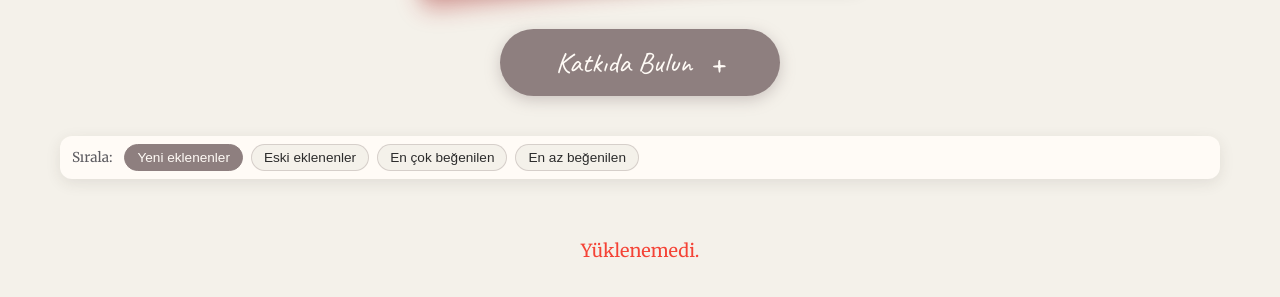
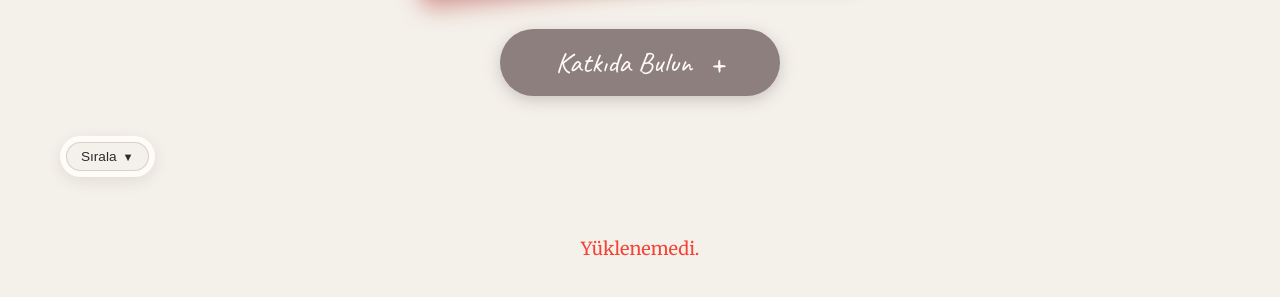
Before and after one commit to oktayelb/yenisozcukler, a Django app: page / in a window 1280 px wide. Shown: the part 241-538 px from the top of the page. Run offline with Django 5.2, Linux system fonts and the light colour scheme; data that the repository does not hold is empty; some libraries are stand-ins or nearby versions.

Commit message:
improved sort bar,, still needs improvement.
Added appbar look on scrool.

```diff
--- a/static/css/components.css
+++ b/static/css/components.css
@@ -128,20 +128,90 @@
 /* SORT BAR (WORDS LIST) */
 .sort-bar {
     background: var(--card-bg);
-    border-radius: 12px;
-    padding: 8px 12px;
+    border-radius: 50px;
+    padding: 6px;
     margin-bottom: var(--spacing-md);
     display: inline-flex;
-    flex-wrap: wrap;
+    /* Changed to min-content to ensure it wraps tightly around visible children */
+    width: max-content;
+    align-items: center;
+    box-shadow: var(--shadow-sm);
+    transition: all 0.5s cubic-bezier(0.25, 1, 0.5, 1);
+    overflow: hidden;
+}
+
+.sort-bar:not(.collapsed) {
+    padding-right: 16px;
+}
+
+.sort-bar.collapsed {
+    padding-right: 6px;
+}
+
+.sort-toggle-btn {
+    border: 1px solid var(--border-light);
+    background: var(--input-bg);
+    color: var(--text-main);
+    border-radius: 999px;
+    padding: 6px 14px;
+    font-size: 0.85rem;
+    cursor: pointer;
+    display: inline-flex;
+    align-items: center;
+    gap: 6px;
+    white-space: nowrap;
+    flex-shrink: 0; /* Prevents the button from squishing during animation */
+    transition: all 0.2s ease;
+}
+
+.sort-toggle-btn:hover {
+    border-color: var(--accent);
+    color: var(--accent);
+}
+
+.sort-toggle-icon {
+    display: inline-block;
+    font-size: 0.7rem;
+    transform-origin: center;
+    transition: transform 0.4s ease;
+}
+
+.sort-bar:not(.collapsed) .sort-toggle-icon {
+    transform: rotate(180deg);
+}
+
+.sort-options {
+    display: inline-flex;
+    flex-wrap: nowrap;
     align-items: center;
     gap: 8px;
-    box-shadow: var(--shadow-sm);
+    max-width: 800px;
+    margin-left: 8px;
+    opacity: 1;
+    /* Added visibility to prevent interaction/spacing issues when hidden */
+    visibility: visible;
+    overflow: hidden;
+    transition:
+        max-width 0.5s cubic-bezier(0.25, 1, 0.5, 1),
+        opacity 0.4s ease,
+        margin-left 0.5s cubic-bezier(0.25, 1, 0.5, 1),
+        visibility 0.5s;
 }
+
+.sort-bar.collapsed .sort-options {
+    max-width: 0;
+    margin-left: 0;
+    opacity: 0;
+    visibility: hidden;
+}
+
 .sort-label {
     font-size: 0.85rem;
     color: var(--text-muted);
-    margin-right: 4px;
+    margin-right: 2px;
+    white-space: nowrap;
 }
+
 .sort-btn {
     border: 1px solid var(--border-light);
     background: var(--input-bg);
@@ -150,12 +220,15 @@
     padding: 5px 12px;
     font-size: 0.85rem;
     cursor: pointer;
+    white-space: nowrap;
     transition: all 0.2s ease;
 }
+
 .sort-btn:hover {
     border-color: var(--accent);
     color: var(--accent);
 }
+
 .sort-btn.active {
     background: var(--accent);
     border-color: var(--accent);
--- a/static/js/app.js
+++ b/static/js/app.js
@@ -41,9 +41,21 @@ document.addEventListener('DOMContentLoaded', () => {
     setupSortBar();
     setupTheme();
     initLogoSystem();
+    initTopAppBar();
     fetchCategories(); // Load tags for the form
     fetchWords(currentPage);
 });
+
+function focusContributionForm() {
+    const card = document.getElementById('contributionCard');
+    if (!card) return;
+
+    if (!card.classList.contains('expanded')) {
+        toggleContributionForm();
+    }
+
+    card.scrollIntoView({ behavior: 'smooth', block: 'start' });
+}
 
 /* --- UTILS --- */
 function getCSRFToken() {
@@ -149,23 +161,48 @@ function updateLogoVisuals(theme) {
 
 /* --- SORTING --- */
 function setupSortBar() {
-    const bar = document.getElementById('sortBar');
-    if (!bar) return;
+    const bars = document.querySelectorAll('.sort-bar');
+    if (!bars.length) return;
+
+    bars.forEach(bar => {
+        const toggle = bar.querySelector('.sort-toggle-btn');
+        if (toggle) {
+            toggle.addEventListener('click', () => {
+                bar.classList.toggle('collapsed');
+            });
+        }
 
         const buttons = bar.querySelectorAll('.sort-btn');
         buttons.forEach(btn => {
             btn.addEventListener('click', () => {
                 const sortVal = btn.getAttribute('data-sort');
+                changeSort(sortVal);
+            });
+        });
+    });
+
+    updateSortButtonsActive();
+}
+
+function changeSort(sortVal) {
     if (!sortVal || sortVal === currentSort) return;
 
     currentSort = sortVal;
-
-            buttons.forEach(b => b.classList.remove('active'));
-            btn.classList.add('active');
+    updateSortButtonsActive();
 
     currentPage = 1;
     fetchWords(currentPage);
-        });
+}
+
+function updateSortButtonsActive() {
+    const buttons = document.querySelectorAll('.sort-btn');
+    buttons.forEach(btn => {
+        const sortVal = btn.getAttribute('data-sort');
+        if (sortVal === currentSort) {
+            btn.classList.add('active');
+        } else {
+            btn.classList.remove('active');
+        }
     });
 }
 
@@ -187,6 +224,22 @@ function toggleContributionForm() {
             if(title) title.innerHTML = '';
         }
     }
+}
+
+function initTopAppBar() {
+    const bar = document.getElementById('topAppBar');
+    if (!bar) return;
+
+    const onScroll = () => {
+        if (window.scrollY > 150) {
+            bar.classList.add('is-visible');
+        } else {
+            bar.classList.remove('is-visible');
+        }
+    };
+
+    window.addEventListener('scroll', onScroll);
+    onScroll();
 }
 
 
--- a/templates/index.html
+++ b/templates/index.html
@@ -47,6 +47,43 @@
                 </div>
             </div>
         </header>
+
+        <div class="top-app-bar" id="topAppBar">
+            <div class="top-app-inner">
+                <div class="top-app-left">
+                    <button class="header-btn" onclick="focusContributionForm()">+ Sözcük Ekle</button>
+                </div>
+
+                <div class="top-app-center">
+                    <div class="sort-bar collapsed">
+                        <button type="button" class="sort-toggle-btn">
+                            Sırala
+                            <span class="sort-toggle-icon">▼</span>
+                        </button>
+                        <div class="sort-options">
+                            <span class="sort-label">Sırala:</span>
+                            <button class="sort-btn" data-sort="date_desc">Yeni eklenenler</button>
+                            <button class="sort-btn" data-sort="date_asc">Eski eklenenler</button>
+                            <button class="sort-btn" data-sort="score_desc">En çok beğenilen</button>
+                            <button class="sort-btn" data-sort="score_asc">En az beğenilen</button>
+                        </div>
+                    </div>
+                </div>
+
+                <div class="top-app-right">
+                    {% if request.user.is_authenticated %}
+                        <button class="header-btn" onclick="openProfileModal('{{ request.user.username }}')">
+                            {{ request.user.username }}
+                        </button>
+                        <button class="header-btn logout-btn" onclick="handleLogout()" title="Çıkış Yap">
+                            Çıkış
+                        </button>
+                    {% else %}
+                        <button class="header-btn" onclick="openModal('authModal')">Giriş Yap</button>
+                    {% endif %}
+                </div>
+            </div>
+        </div>
 
         <div class="container">
 
@@ -113,12 +150,18 @@
                 <div id="filterDescDisplay" style="font-size:0.9rem; font-style:italic; border-top:1px solid rgba(255,255,255,0.2); padding-top:4px; display:none;"></div>
             </div>
 
-            <div class="sort-bar" id="sortBar">
-                <span class="sort-label">Sırala:</span>
-                <button class="sort-btn active" data-sort="date_desc">Yeni eklenenler</button>
-                <button class="sort-btn" data-sort="date_asc">Eski eklenenler</button>
-                <button class="sort-btn" data-sort="score_desc">En çok beğenilen</button>
-                <button class="sort-btn" data-sort="score_asc">En az beğenilen</button>
+            <div class="sort-bar collapsed" id="sortBar">
+                <button type="button" class="sort-toggle-btn">
+                    Sırala
+                    <span class="sort-toggle-icon">▼</span>
+                </button>
+                <div class="sort-options">
+                    <span class="sort-label">Sırala:</span>
+                    <button class="sort-btn active" data-sort="date_desc">Yeni eklenenler</button>
+                    <button class="sort-btn" data-sort="date_asc">Eski eklenenler</button>
+                    <button class="sort-btn" data-sort="score_desc">En çok beğenilen</button>
+                    <button class="sort-btn" data-sort="score_asc">En az beğenilen</button>
+                </div>
             </div>
 
             <div class="feed-container" id="feedList">
```
Also changed, not shown: static/css/layout.css (+59 -2 lines). Lines whose indentation alone changed are shown as unchanged.
